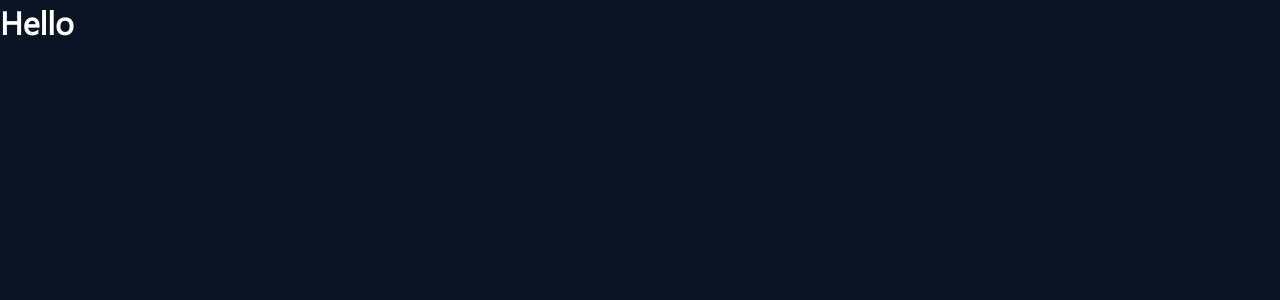
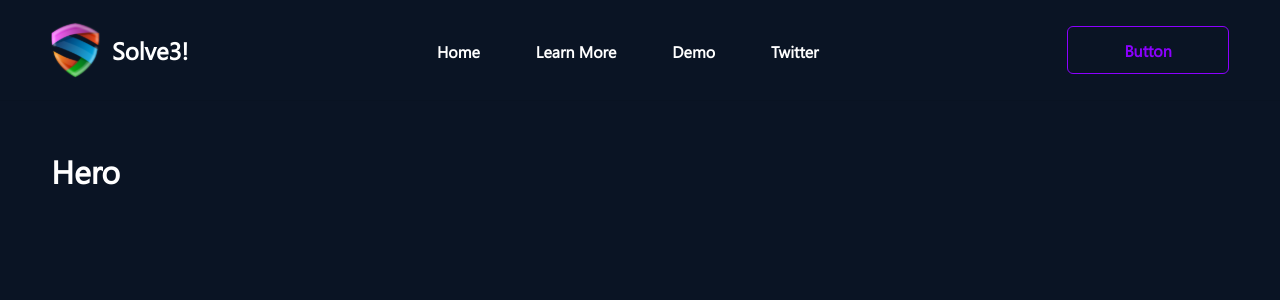
Before and after one commit to PavanSargar/solve3, a React (Vite) app: page / in a window 1280 px wide. Shown: the top 300 px of the page. Built offline with nearby package versions, Linux system fonts and the light colour scheme.

Commit message:
feat/navbar

```diff
--- a/global.css.js
+++ b/global.css.js
@@ -18,7 +18,7 @@ body {
 
 
 h1,h2,h3,h4,h5,h6, button {
-  font-family: ${(props) => props.theme.fontSegoe}, sans-serif;
+  font-family: ${(props) => props.theme.fontSegoe}, sans-serif !important;
 }
 
 p, input, span, ul, li {
--- a/index.html
+++ b/index.html
@@ -2,7 +2,7 @@
 <html lang="en">
   <head>
     <meta charset="UTF-8" />
-    <link rel="icon" type="image/svg+xml" href="/vite.svg" />
+    <link rel="icon" type="image/svg+xml" href="/logo.svg" />
     <meta name="viewport" content="width=device-width, initial-scale=1.0" />
     <link rel="preconnect" href="https://fonts.googleapis.com" />
     <link rel="preconnect" href="https://fonts.gstatic.com" crossorigin />
--- a/package.json
+++ b/package.json
@@ -11,6 +11,7 @@
   "dependencies": {
     "react": "^18.2.0",
     "react-dom": "^18.2.0",
+    "react-icons": "^4.7.1",
     "styled-components": "^5.3.6"
   },
   "devDependencies": {
--- a/src/App.jsx
+++ b/src/App.jsx
@@ -1,10 +1,13 @@
 import React, { useState } from 'react'
 import styled from 'styled-components'
+import Hero from './components/Hero'
+import Navbar from './components/Navbar'
 
 function App() {
   return (
     <Container className="App">
-      <h1>Hello</h1>
+      <Navbar />
+      <Hero />
     </Container>
   )
 }
--- a/src/components/Hero.jsx
+++ b/src/components/Hero.jsx
@@ -0,0 +1,16 @@
+import React from 'react'
+import styled from 'styled-components'
+
+const Hero = () => {
+  return (
+    <Container>
+        <h1>Hero</h1>
+    </Container>
+  )
+}
+
+export default Hero
+
+const Container = styled.div`
+    padding: ${props => props.theme.sectionMargin};
+`
--- a/src/components/Navbar.jsx
+++ b/src/components/Navbar.jsx
@@ -0,0 +1,282 @@
+import React, { useState } from "react";
+import styled from "styled-components";
+import Button from "../lib/Button";
+import { FaBars } from "react-icons/fa";
+import { MdClose } from "react-icons/md";
+
+import LOGO from "../assets/logo.svg";
+
+const Navbar = () => {
+  const [isOpen, setOpen] = useState(false);
+  return (
+    <Nav>
+      <Container className="brand">
+        <Image src={LOGO} alt="" />
+        <h1>Solve3!</h1>
+        {/* <Image src={LOGO} alt="" /> */}
+      </Container>
+
+      <Container className="nav-items">
+        <p>
+          <span>
+            <a href="#home">Home</a>
+          </span>
+        </p>
+        <p>
+          <span>
+            <a href="#learnmore">Learn More</a>
+          </span>
+        </p>
+        <p>
+          <span>
+            <a href="#demo">Demo</a>
+          </span>
+        </p>
+        <p>
+          <span>
+            <a href="#twitter">Twitter</a>
+          </span>
+        </p>
+      </Container>
+      <Container className={`nav-mobile-menu ${isOpen ? "open" : "close"} `}>
+        <p>
+          <span>
+            <a onClick={() => setOpen(false)} href="#home">
+              Home
+            </a>
+          </span>
+        </p>
+        <p>
+          <span>
+            <a onClick={() => setOpen(false)} href="#learnmore">
+              Learn More
+            </a>
+          </span>
+        </p>
+        <p>
+          <span>
+            <a onClick={() => setOpen(false)} href="#demo">
+              Demo
+            </a>
+          </span>
+        </p>
+        <p>
+          <span>
+            <a onClick={() => setOpen(false)} href="#twitter">
+              Twitter
+            </a>
+          </span>
+        </p>
+      </Container>
+
+      <Container className="buttons">
+        <span onClick={() => setOpen(!isOpen)}>
+          {isOpen ? <MdClose /> : <FaBars />}
+        </span>
+
+        <a href="#products">
+          <Button className="nav-btn">Button</Button>
+        </a>
+
+        {/* <a href="#contact">
+          <Button className="nav-btn bg-dark">Contact Us</Button>
+        </a> */}
+      </Container>
+    </Nav>
+  );
+};
+
+export default Navbar;
+
+const Nav = styled.nav`
+  opacity: 1;
+  transform: translate3d(0px, 0px, 0px) scale3d(1, 1, 1) rotateX(0deg)
+    rotateY(0deg) rotateZ(0deg) skew(0deg, 0deg);
+  transform-style: preserve-3d;
+  bottom: auto;
+  z-index: 999;
+  display: -webkit-box;
+  display: -webkit-flex;
+  display: -ms-flexbox;
+  display: flex;
+  min-height: 100px;
+  padding: 22px 4%;
+  -webkit-box-align: center;
+  -webkit-align-items: center;
+  -ms-flex-align: center;
+  align-items: center;
+  justify-content: space-between;
+  border-bottom: 1px solid rgba(0, 0, 0, 0.06);
+  box-shadow: none;
+  -webkit-backdrop-filter: blur(20px);
+  backdrop-filter: blur(20px);
+  font-weight: 300;
+`;
+
+const Container = styled.div`
+  display: flex;
+  align-items: center;
+  gap: 4rem;
+
+  &.brand,
+  &.nav-items {
+    display: flex;
+    align-items: center;
+    gap: 3.5rem;
+    @media screen and (max-width: 992px) {
+      gap: 2rem;
+    }
+
+    p {
+      margin-top: 0.2rem;
+    }
+
+    p span {
+      transition: 350ms;
+      color: #fff;
+      font-weight: 600;
+      font-size: 16px;
+      line-height: 19px;
+      cursor: pointer;
+      font-family: ${(props) => props.theme.fontSegoe};
+
+      a {
+        all: unset;
+      }
+    }
+  }
+
+  &.brand {
+    gap: 12px;
+    cursor: pointer;
+
+    a {
+      all: unset;
+      cursor: pointer;
+      color: #4f59c4;
+    }
+  }
+
+  &.nav-items {
+    @media screen and (max-width: 992px) {
+      margin-left: -2rem !important;
+    }
+    @media screen and (max-width: 768px) {
+      display: none;
+    }
+  }
+
+  &.nav-mobile-menu {
+    display: none;
+    position: fixed;
+    z-index: -999;
+    left: 0;
+    width: 100%;
+    /* padding: 12px; */
+    background-color: #fff;
+    /* box-shadow: rgba(149, 157, 165, 0.2) 0px 8px 24px; */
+
+    @media screen and (max-width: 768px) {
+      display: flex;
+      align-items: flex-start;
+      justify-content: center;
+      flex-direction: column;
+      gap: 0px;
+
+      /* padding-left: 2rem; */
+
+      p {
+        /* margin-top: 0.2rem; */
+        padding: 1rem;
+        width: 100%;
+        cursor: pointer;
+        background-color: #fff;
+
+        transition: all 0.3s;
+
+        :hover {
+          background-color: ${(props) => props.theme.purple};
+          color: #fff !important;
+          span {
+            color: #fff;
+          }
+        }
+      }
+
+      p span {
+        transition: 350ms;
+        background-color: transparent;
+        color: ${(props) => props.theme.dark};
+        font-size: 15px;
+        font-weight: 600;
+        font-family: ${(props) => props.theme.fontSegoe};
+
+        a {
+          all: unset;
+        }
+      }
+    }
+  }
+
+  &.open {
+    top: 100px;
+    transition: all 0.4s;
+    z-index: -999;
+  }
+
+  &.close {
+    top: -300px;
+    transition: all 0.4s;
+  }
+
+  &.buttons {
+    display: flex;
+    align-items: center;
+    gap: 0rem;
+
+    a {
+      all: unset;
+    }
+
+    span {
+      display: none;
+      cursor: pointer;
+      padding: 12px 16px;
+      font-size: 24px;
+
+      -webkit-tap-highlight-color: transparent;
+      tap-highlight-color: rgba(0, 0, 0, 0);
+      -webkit-user-select: none;
+      -moz-user-select: none;
+      -ms-user-select: none;
+      user-select: none;
+
+      border: 1px solid white;
+      border-radius: 10px;
+      color: #fff;
+
+      :active {
+        border-color: transparent;
+        background-color: transparent;
+        svg {
+          background-color: transparent;
+          color: ${(props) =>
+            props.theme.bgColor ? props.theme.bgColor : "#fff"};
+        }
+      }
+
+      @media screen and (max-width: 768px) {
+        display: inline-block;
+        /* margin: 0.5rem 0 0 0; */
+        svg {
+          margin-top: 0.3rem;
+        }
+      }
+    }
+  }
+`;
+
+const Image = styled.img`
+  width: 48.74px;
+  height: 56px;
+`;
--- /dev/null
+++ b/src/lib/Button.jsx
@@ -0,0 +1,59 @@
+import React from "react";
+import styled from "styled-components";
+
+const Button = ({ children, isDisabled, className }) => {
+  return (
+    <Container
+      isDisabled={isDisabled}
+      disabled={isDisabled}
+      className={className}
+    >
+      {children}
+    </Container>
+  );
+};
+
+export default Button;
+
+const Container = styled.button`
+  all: unset;
+  transition: all .3s ;
+
+  :hover {
+    -webkit-transform: translate(0, -2px);
+    -ms-transform: translate(0, -2px);
+    transform: translate(0, -2px);
+  }
+
+  &.nav-btn {
+    padding: .8rem 3.5rem;
+    border: 1px solid ${(props) => props.theme.purple};
+    border-radius: 6px;
+    color: ${(props) => props.theme.purple};
+    font-weight: bold;
+    @media screen and (max-width: 768px) {
+      display: none;
+    }
+  }
+
+  cursor: ${({ isDisabled }) => (isDisabled ? "not-allowed" : "pointer")};
+
+  a {
+    all: unset;
+  }
+
+  &.full-width {
+    display: block;
+    width: 100%;
+  }
+
+  &.bg-dark {
+    background-color: #212024;
+    background-image: none;
+  }
+
+  &.card-btn {
+    margin-right: 0px;
+    padding: 10px 20px;
+  }
+`;
--- a/theme.js
+++ b/theme.js
@@ -7,9 +7,10 @@ const theme = {
   lightText: "#F5F5F5",
   blueBg: "0091FF",
   lightPink: "8C00FF",
+  cardBg: "#0D1D35",
   fontSegoe: "Segoe UI Regular",
   fontLato: "Lato",
-  sectionMargin: "5rem 8%",
+  sectionMargin: "3rem 4%",
 };
 
 export default theme;
```
Also changed, not shown: src/lib/Grid.jsx (added, +33 -0 lines), public/logo.svg (added), 1 other file (tests, documents, lock files or other folders).
